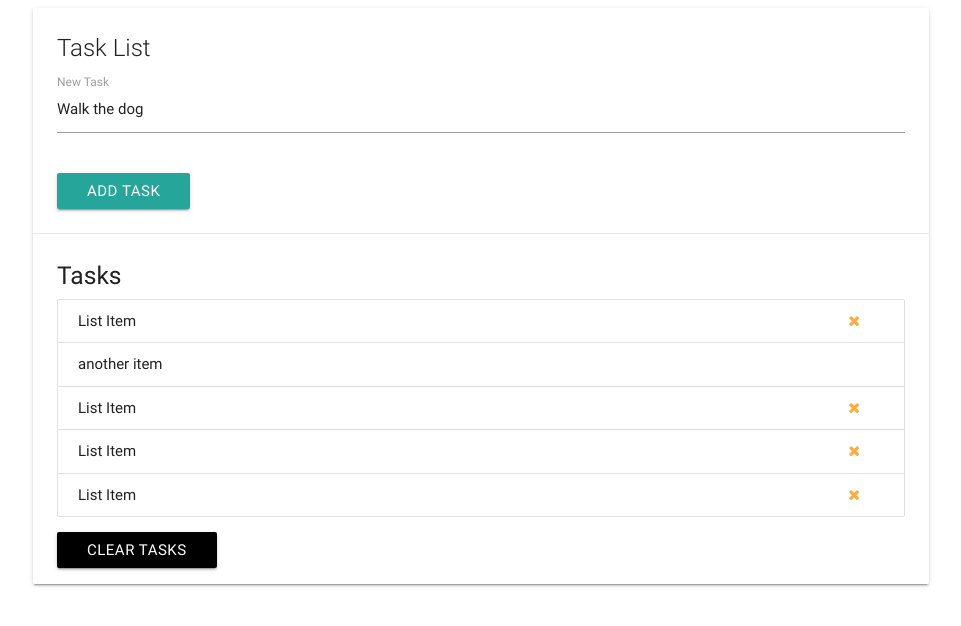
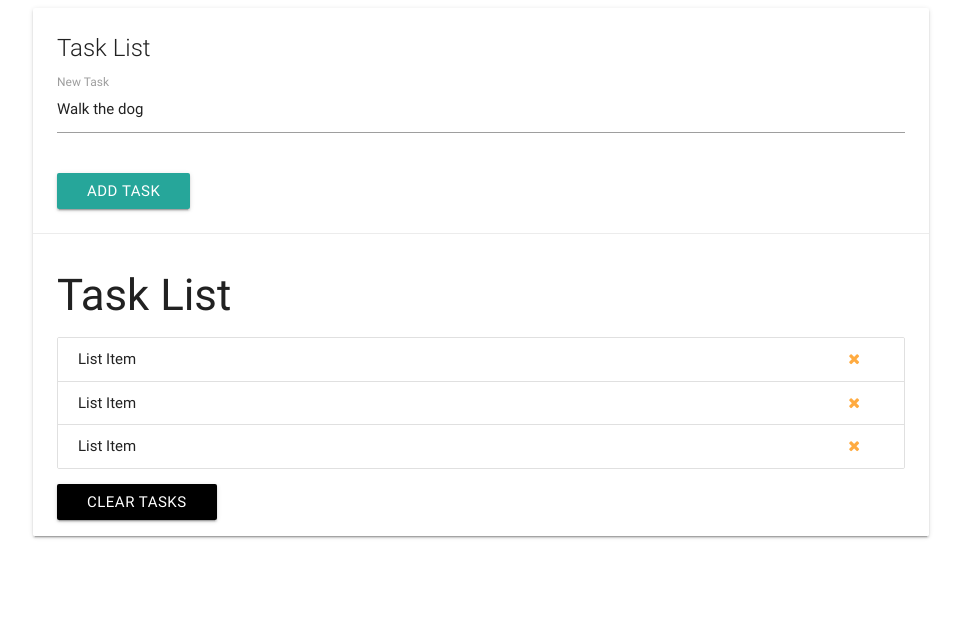
Before and after one commit to dougkellermeyer/JavaScript-Concepts, a plain HTML site: page DOM/index.html in a window 1280 px wide. Shown: the whole page, without its empty margins (159-1120 px from the left). Drawn offline with nearby package versions, Linux system fonts and the light colour scheme.

Commit message:
more dom

```diff
--- a/DOM/index.html
+++ b/DOM/index.html
@@ -71,7 +71,7 @@
   </div>
   <script src="https://code.jquery.com/jquery-3.2.1.js" integrity="sha256-DZAnKJ/6XZ9si04Hgrsxu/8s717jcIzLy3oi35EouyE=" crossorigin="anonymous"></script>
   <script src="https://cdnjs.cloudflare.com/ajax/libs/materialize/0.100.2/js/materialize.min.js"></script>
-  <script src="../DOM/traversingDOM.js"></script>
+  <script src="../DOM/replaceRemoveElements.js"></script>
 </body>
 
 </html>
--- /dev/null
+++ b/DOM/replaceRemoveElements.js
@@ -0,0 +1,58 @@
+//REPLACE an element
+
+//Create an element
+var newHeading = document.createElement('h3');
+
+//Add id
+newHeading.id = 'task-title';
+
+//New text node
+newHeading.appendChild(document.createTextNode('Task List'));
+
+//Get the old heading (what we will be replacing)
+var oldHeading = document.getElementById('task-title');
+
+//Parent
+var cardAction = document.querySelector('.card-action');
+
+//Replace
+cardAction.replaceChild(newHeading, oldHeading);
+
+//REMOVE an element
+var lis = document.querySelectorAll('li');
+var list = document.querySelector('ul');
+
+//Remove a specific list item
+lis[0].remove();
+
+//Remove child element
+list.removeChild(lis[2])
+
+//CLASSES & ATTRIBUTES
+var firstLi = document.querySelector('li:first-child');
+var link = firstLi.children[0];
+
+var val;
+
+val = link.className;
+val = link.classList;
+val = link.classList[0];
+link.classList.add('test'); //add test to the existing class
+link.classList.remove('test'); //remove test from the class
+
+//Attributes
+val = link.getAttribute('href');
+//add attribute
+val = link.setAttribute('href','http://google.com');
+link.setAttribute('title','Google')
+
+//remove attribute
+link.removeAttribute('title');
+
+val = link.hasAttribute('title');
+
+
+
+val = link;
+
+console.log(val);
```
Also changed, not shown: DOM/createElement.js (+34 -0 lines).
